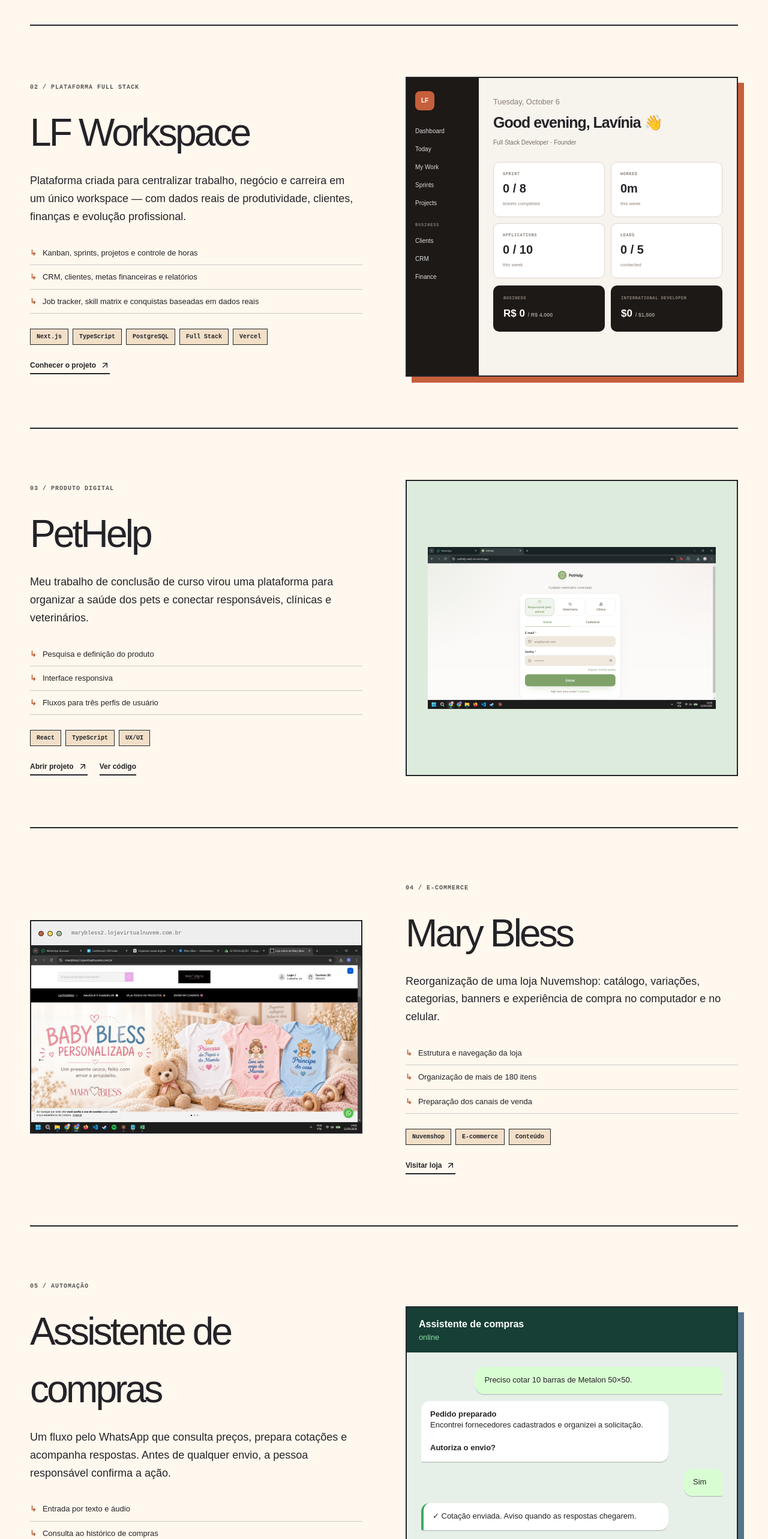
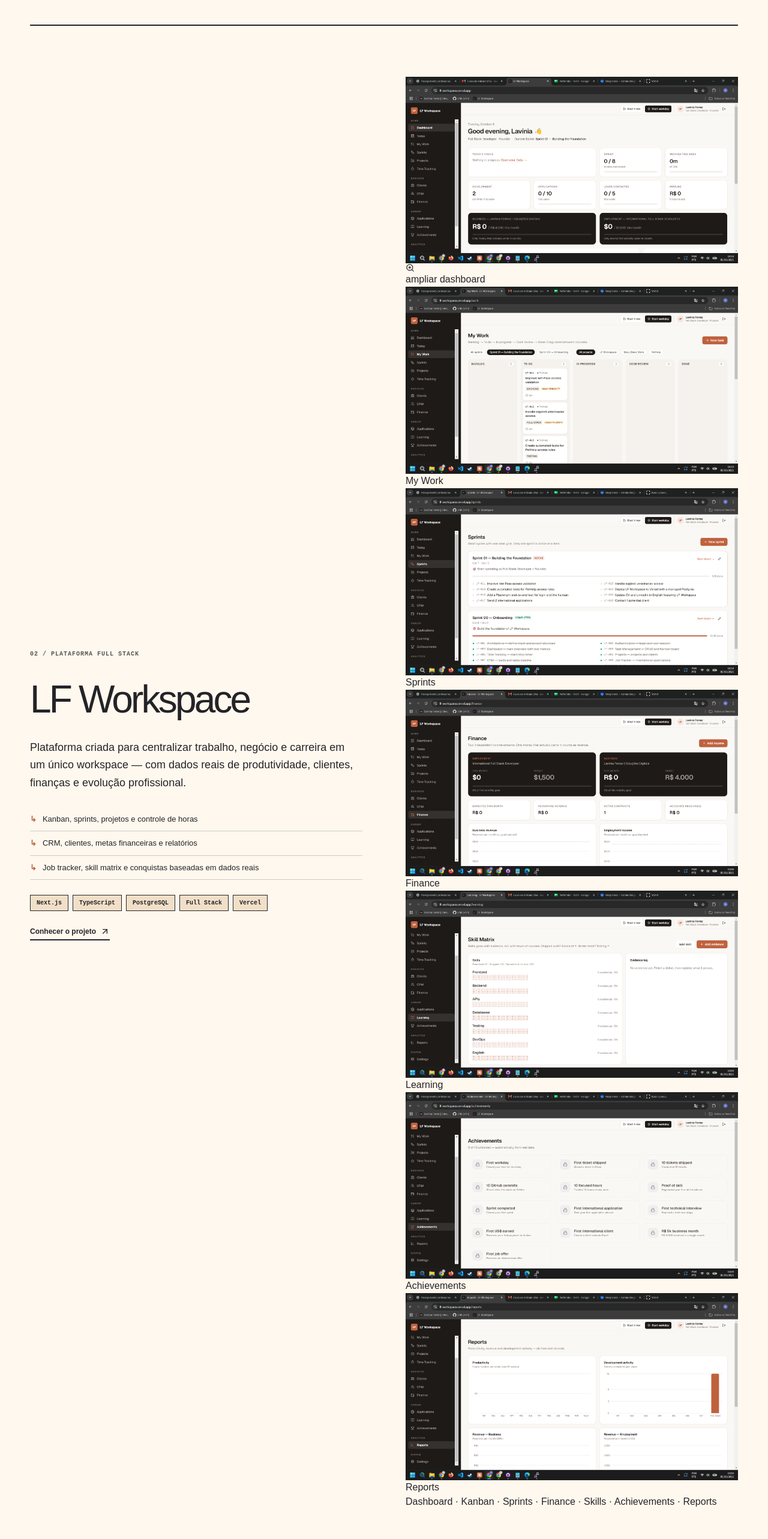
Before and after one commit to v1ih/portfolio_v1ih, a Next.js app: page / in a window 1280 px wide. Shown: the part 1960-4526 px from the top of the page at 60% size. Built offline with nearby package versions, Linux system fonts and the light colour scheme.

Commit message:
feat: add LF Workspace screenshot gallery

```diff
--- a/app/page.tsx
+++ b/app/page.tsx
@@ -1,4 +1,4 @@
-import { ArrowDown, ArrowUpRight, Code2, Mail, ShoppingBag, Workflow } from "lucide-react";
+import { ArrowDown, ArrowUpRight, Code2, Mail, ShoppingBag, Workflow, ZoomIn } from "lucide-react";
 
 const external = { target: "_blank", rel: "noreferrer" } as const;
 
@@ -39,7 +39,18 @@ export default function Home() {
 
         <article className="project project-lfs">
           <div className="project-copy"><span className="project-index">02 / PLATAFORMA FULL STACK</span><h3>LF Workspace</h3><p>Plataforma criada para centralizar trabalho, negócio e carreira em um único workspace — com dados reais de produtividade, clientes, finanças e evolução profissional.</p><ul><li>Kanban, sprints, projetos e controle de horas</li><li>CRM, clientes, metas financeiras e relatórios</li><li>Job tracker, skill matrix e conquistas baseadas em dados reais</li></ul><div className="tags"><span>Next.js</span><span>TypeScript</span><span>PostgreSQL</span><span>Full Stack</span><span>Vercel</span></div><div className="project-actions"><a href="https://lf-workspace.vercel.app/" {...external}>Conhecer o projeto <ArrowUpRight size={16}/></a></div></div>
-          <div className="lf-demo" aria-label="Demonstração do dashboard do LF Workspace"><div className="lf-sidebar"><b>LF</b><span>Dashboard</span><span>Today</span><span>My Work</span><span>Sprints</span><span>Projects</span><small>BUSINESS</small><span>Clients</span><span>CRM</span><span>Finance</span></div><div className="lf-main"><div className="lf-top"><small>Tuesday, October 6</small><strong>Good evening, Lavínia 👋</strong><span>Full Stack Developer · Founder</span></div><div className="lf-cards"><div><small>SPRINT</small><b>0 / 8</b><span>tickets completed</span></div><div><small>WORKED</small><b>0m</b><span>this week</span></div><div><small>APPLICATIONS</small><b>0 / 10</b><span>this week</span></div><div><small>LEADS</small><b>0 / 5</b><span>contacted</span></div></div><div className="lf-goals"><div><small>BUSINESS</small><b>R$ 0 <i>/ R$ 4.000</i></b></div><div><small>INTERNATIONAL DEVELOPER</small><b>$0 <i>/ $1,500</i></b></div></div></div></div>
+          <div className="project-gallery lf-gallery" aria-label="Galeria do LF Workspace">
+            <a className="gallery-main" href="/work/lf-workspace/01-dashboard.png" {...external}><img src="/work/lf-workspace/01-dashboard.png" alt="Dashboard do LF Workspace"/><span><ZoomIn size={15}/> ampliar dashboard</span></a>
+            <div className="gallery-thumbs">
+              <a href="/work/lf-workspace/03-my-work.png" {...external}><img src="/work/lf-workspace/03-my-work.png" alt="Kanban My Work"/><span>My Work</span></a>
+              <a href="/work/lf-workspace/04-sprints.png" {...external}><img src="/work/lf-workspace/04-sprints.png" alt="Gestão de sprints"/><span>Sprints</span></a>
+              <a href="/work/lf-workspace/09-finance.png" {...external}><img src="/work/lf-workspace/09-finance.png" alt="Painel financeiro"/><span>Finance</span></a>
+              <a href="/work/lf-workspace/11-learning.png" {...external}><img src="/work/lf-workspace/11-learning.png" alt="Skill Matrix"/><span>Learning</span></a>
+              <a href="/work/lf-workspace/12-achievements.png" {...external}><img src="/work/lf-workspace/12-achievements.png" alt="Achievements"/><span>Achievements</span></a>
+              <a href="/work/lf-workspace/13-reports.png" {...external}><img src="/work/lf-workspace/13-reports.png" alt="Relatórios do LF Workspace"/><span>Reports</span></a>
+            </div>
+            <p className="gallery-note">Dashboard · Kanban · Sprints · Finance · Skills · Achievements · Reports</p>
+          </div>
         </article>
 
         <article className="project project-pet">
```
